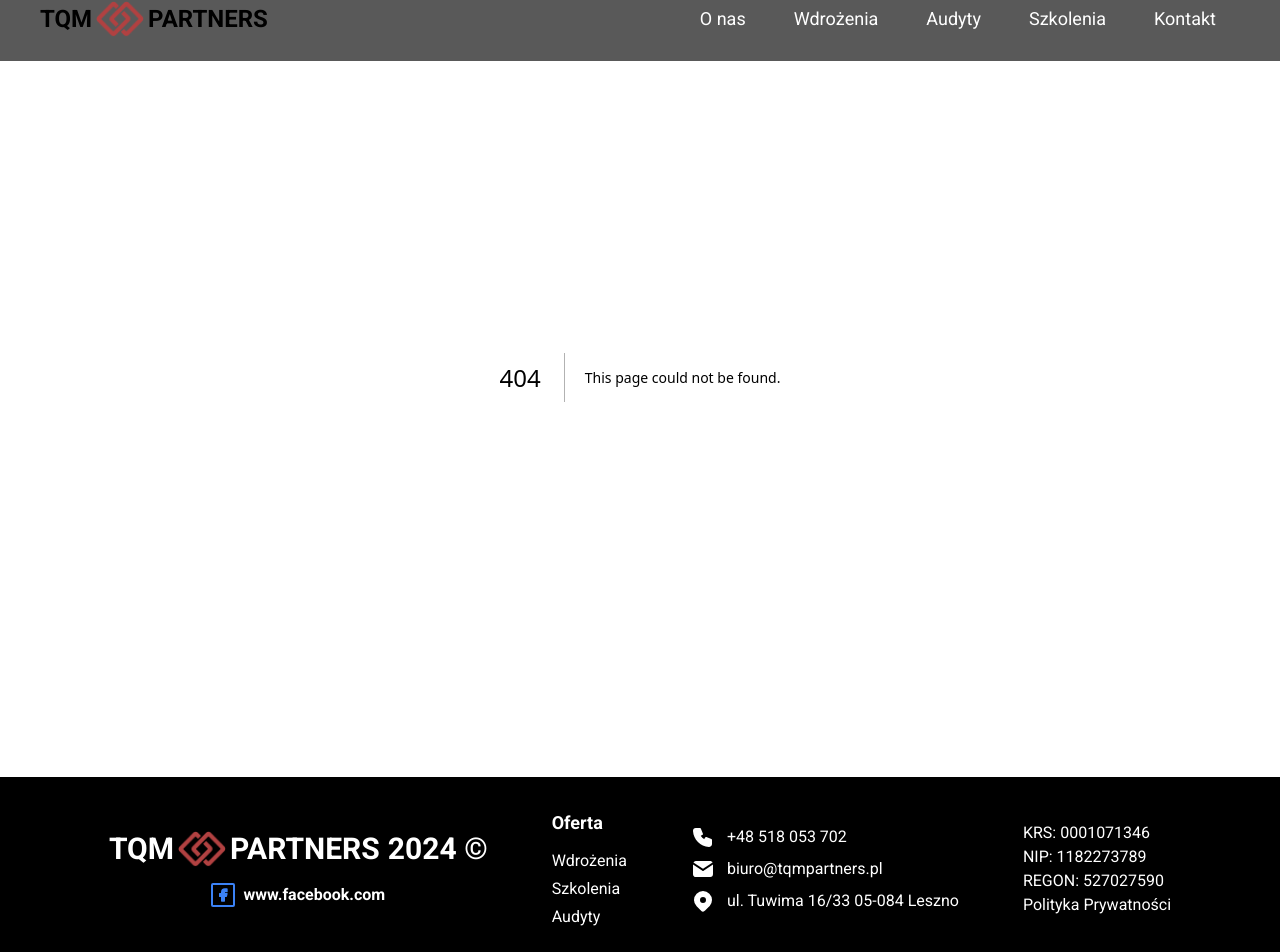
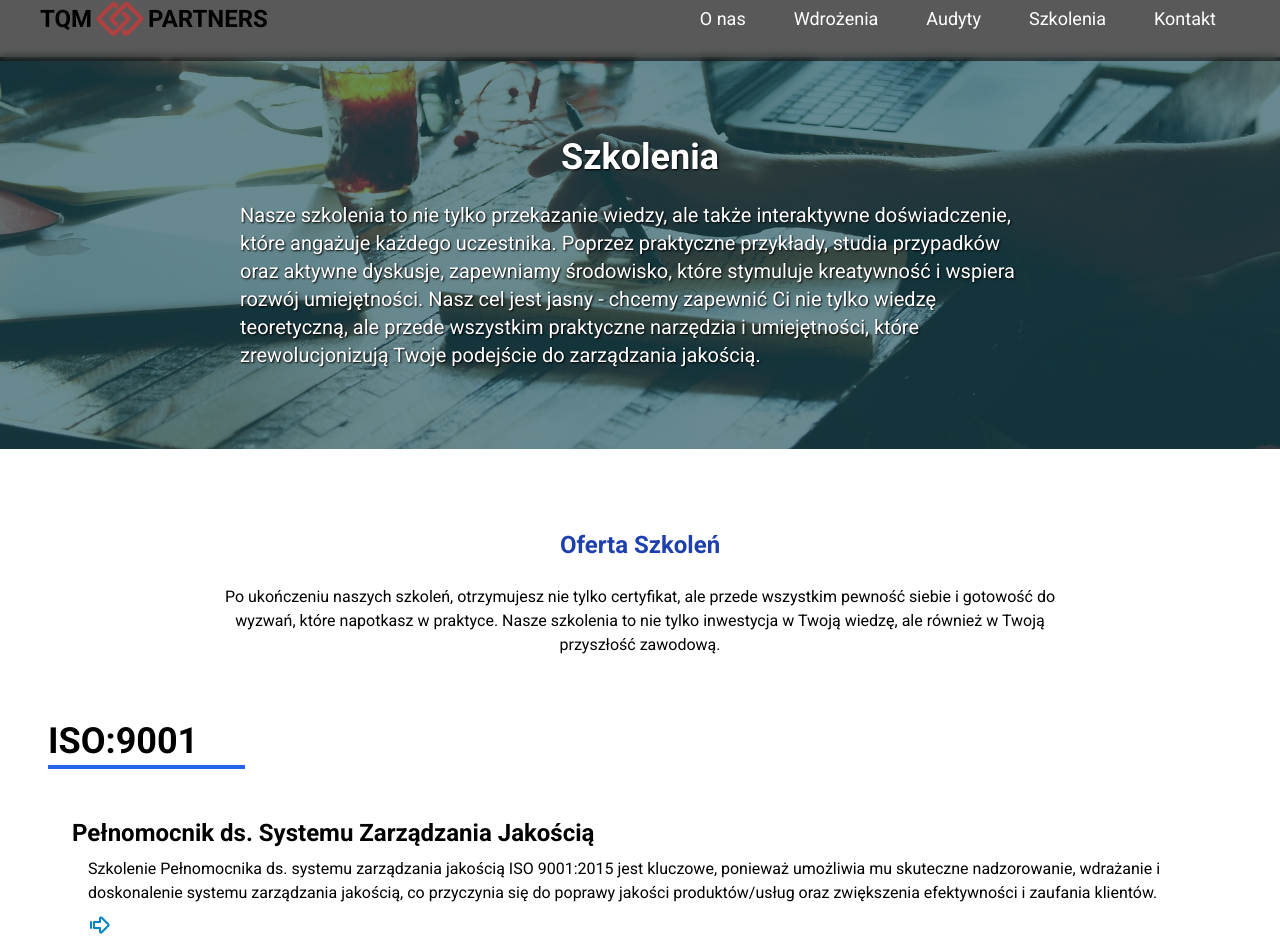
Before and after one commit to SoT03/tqm, a Next.js app: page /szkolenia in a window 1280 px wide. Before the commit this address had no page. Shown: the part 23-975 px from the top of the page. Built offline with nearby package versions, Linux system fonts and the light colour scheme.

Commit message:
created working training rows

```diff
--- /dev/null
+++ b/components/szkolenia/main.tsx
@@ -0,0 +1,48 @@
+import Section from '../util/section/Section';
+import SectionTitle from '../util/section/SectionTitle';
+import data from '../../data/trainingData.json';
+import TrainingRow from './row';
+
+const trainings = [
+	{
+		title: 'ISO:9001',
+		trainings: [
+			{
+				title: 'Pełnomocnik ds. Systemu Zarządzania Jakością',
+				desc: 'Szkolenie Pełnomocnika ds. systemu zarządzania jakością ISO 9001:2015 jest kluczowe, ponieważ umożliwia mu skuteczne nadzorowanie, wdrażanie i doskonalenie systemu zarządzania jakością, co przyczynia się do poprawy jakości produktów/usług oraz zwiększenia efektywności i zaufania klientów.',
+				link: '/szkolenia/iso9001-pelnomocnik-ds-systemu-zarzadzania-jakoscia/',
+			},
+			{
+				title: 'Audytor wewnętrzny SZJ ISO 9001:2015',
+				desc: 'Szkolenie audytora wewnętrznego SZJ ISO 9001:2015 jest istotne, ponieważ umożliwia osobie przeprowadzanie skutecznych i efektywnych audytów wewnętrznych, co pomaga w zapewnieniu zgodności z wymaganiami normy ISO 9001:2015 oraz ciągłym doskonaleniu systemu zarządzania jakością w organizacji.',
+				link: '/szkolenia/iso9001-audytor-wewnetrzny/',
+			},
+			{
+				title: 'Wymagania normy ISO 9001',
+				desc: 'Szkolenie w zakresie wymagań normy ISO 9001 jest niezbędne, aby organizacje mogły zrozumieć i skutecznie wdrożyć zasady zarządzania jakością, co prowadzi do poprawy procesów, zwiększenia satysfakcji klientów oraz osiągnięcia lepszych wyników biznesowych.',
+				link: '/szkolenia/iso9001-wymagania-normy/',
+			},
+		],
+	},
+];
+
+const MainSection = () => {
+	return (
+		<Section id='szkolenia'>
+			<div className='mb-12'>
+				<SectionTitle title='Oferta Szkoleń' />
+				<p className='mt-6 text-center lg:px-44'>
+					Po ukończeniu naszych szkoleń, otrzymujesz nie tylko certyfikat, ale
+					przede wszystkim pewność siebie i gotowość do wyzwań, które napotkasz
+					w praktyce. Nasze szkolenia to nie tylko inwestycja w Twoją wiedzę,
+					ale również w Twoją przyszłość zawodową.
+				</p>
+			</div>
+			{trainings.map((item) => (
+				<TrainingRow data={item} key={item.title} />
+			))}
+		</Section>
+	);
+};
+
+export default MainSection;
--- /dev/null
+++ b/components/szkolenia/row.tsx
@@ -0,0 +1,42 @@
+import Link from 'next/link';
+import SectionHr from '../util/section/Sectionhr';
+import { IconArrowBigRightLine } from '@tabler/icons-react';
+
+type RowProps = {
+	data: {
+		title: string;
+		trainings: { title: string; desc: string; link: string }[];
+	};
+};
+
+const TrainingRow = ({ data }: RowProps) => {
+	return (
+		<div className='my-16 '>
+			<div className='mb-6'>
+				<h2 className='text-4xl font-bold text-center mb-1 lg:text-left'>
+					{data.title}
+				</h2>
+				<SectionHr />
+			</div>
+			<ul>
+				{data.trainings.map((training) => (
+					<li
+						className='group my-4 md:p-6 hover:bg-slate-100 transition-colors duration-500 cursor-pointer'
+						key={training.title}>
+						<Link href={training.link}>
+							<h3 className='text-2xl font-bold duration-300 group-hover:text-sky-600 transition-colors  mb-2'>
+								{training.title}
+							</h3>
+							<div className='ml-4'>
+								<p className='mb-2 '>{training.desc}</p>
+								<IconArrowBigRightLine className='text-sky-600 group-hover:translate-x-4 duration-500 transition-transform' />
+							</div>
+						</Link>
+					</li>
+				))}
+			</ul>
+		</div>
+	);
+};
+
+export default TrainingRow;
--- a/components/wdrozenia/Header.tsx
+++ b/components/wdrozenia/Header.tsx
@@ -1,26 +1,29 @@
 import { useWindowSize } from '@/hooks/useWindowSize';
+type HeaderProps = {
+	data: {
+		img_mobile: string;
+		img: string;
+		title: string;
+		content: string;
+	};
+};
 
-const Header = () => {
+const Header = ({ data }: HeaderProps) => {
 	const size = useWindowSize();
 
 	return (
 		<header
 			style={{
-				backgroundImage: `url('/img/wdrozenia/businessman_${
-					size.width >= 768 ? 'big' : 'small'
-				}.jpg')`,
+				backgroundImage: `url('${
+					size.width >= 768 ? data.img : data.img_mobile
+				}')`,
 			}}
 			className='mt-16 relative bg-center bg-cover text-white  z-0'>
 			<div className='wrapper flex flex-col items-center gap-2 p-8 md:px-20 md:gap-6 lg:px-44 lg:py-12 lg:mt-20 xl:py-20 xl:px-60'>
 				<h1 className='text-2xl font-bold text-shadow md:text-4xl'>
-					Wdrożenia
+					{data.title}
 				</h1>
-				<p className='text-shadow lg:text-xl'>
-					Nasze projekty wdrożeniowe realizowane są z wykorzystaniem metodyki
-					Kaizen, zgodnie z którą angażujemy wszystkich pracowników organizacji,
-					niezależnie od szczebla, w stałe poszukiwanie pomysłów udoskonalenia
-					wszystkich obszarów organizacji.{' '}
-				</p>
+				<p className='text-shadow lg:text-xl'>{data.content}</p>
 			</div>
 			<div className='bg-shadow '></div>
 		</header>
--- a/components/wdrozenia/main.tsx
+++ b/components/wdrozenia/main.tsx
@@ -5,7 +5,7 @@ import data from '../../data/implementationData.json';
 import Card from '../OfferCard';
 
 const MainSection = () => {
-	console.log(data);
+
 
 	return (
 		<Section id='wdrozenia'>
--- /dev/null
+++ b/data/trainingData.json
@@ -0,0 +1,35 @@
+[
+	{
+		"id": "iso9001-pelnomocnik-ds-systemu-zarzadzania-jakoscia",
+		"name": "ISO:9001",
+		"info": {
+			"desc": "Pełnomocnik ds. Systemu Zarządzania Jakością",
+			"link": "/szkolenia/iso9001-pelnomocnik-ds-systemu-zarzadzania-jakoscia/"
+		},
+		"newForm": false
+	},
+	{
+		"id": "iso9001-audytor-wewnetrzny",
+		"name": "ISO:9001",
+		"info": {
+			"desc": "Audytor wewnętrzny SZJ ISO 9001:2015",
+			"link": "/szkolenia/iso9001-audytor-wewnetrzny/"
+		}
+	},
+	{
+		"id": "iso9001-wymagania-normy",
+		"name": "ISO:9001",
+		"info": {
+			"desc": "Audytor wewnętrzny SZJ ISO 9001:2015",
+			"link": "/szkolenia/iso9001-wymagania-normy/"
+		}
+	},
+	{
+		"id": "iso14001-pelnomocnik-ds-systemu-zarzadzania-srodowiskowego",
+		"name": "ISO:14001",
+		"info": {
+			"desc": "Pełnomocnik ds. Systemu Zarządzania Środowiskowego",
+			"link": "/szkolenia/iso14001-wymagania-normy/"
+		}
+	}
+]
--- /dev/null
+++ b/pages/szkolenia/index.tsx
@@ -0,0 +1,22 @@
+import Header from '@/components/wdrozenia/Header';
+import MainSection from '@/components/szkolenia/main';
+
+const Home = () => {
+	return (
+		<>
+			<Header
+				data={{
+					img: '/img/szkolenia/startup_big.jpg',
+					img_mobile: '/img/szkolenia/startup_small.jpg',
+					title: 'Szkolenia',
+					content:
+						'Nasze szkolenia to nie tylko przekazanie wiedzy, ale także interaktywne doświadczenie, które angażuje każdego uczestnika. Poprzez praktyczne przykłady, studia przypadków oraz aktywne dyskusje, zapewniamy środowisko, które stymuluje kreatywność i wspiera rozwój umiejętności. Nasz cel jest jasny - chcemy zapewnić Ci nie tylko wiedzę teoretyczną, ale przede wszystkim praktyczne narzędzia i umiejętności, które zrewolucjonizują Twoje podejście do zarządzania jakością.',
+				}}
+			/>
+			<main>
+				<MainSection />
+			</main>
+		</>
+	);
+};
+export default Home;
--- a/pages/wdrozenia/index.tsx
+++ b/pages/wdrozenia/index.tsx
@@ -5,7 +5,15 @@ import MainSection from '@/components/wdrozenia/main';
 const Home = () => {
 	return (
 		<>
-			<Header />
+			<Header
+				data={{
+					img: '/img/wdrozenia/businessman_big.jpg',
+					img_mobile: '/img/wdrozenia/businessman_small.jpg',
+					title: 'Wdrożenia',
+					content:
+						'Nasze projekty wdrożeniowe realizowane są z wykorzystaniem metodyki  Kaizen, zgodnie z którą angażujemy wszystkich pracowników organizacji, niezależnie od szczebla, w stałe poszukiwanie pomysłów udoskonalenia wszystkich obszarów organizacji.',
+				}}
+			/>
 			<main>
 				<MainSection />
 				<Hero text='Nie znalazłeś wdrożenia którego szukasz lub potrzebujesz pomocy przy wyborze ?' />
```
Also changed, not shown: public/img/szkolenia/startup_big.jpg (added), public/img/szkolenia/startup_small.jpg (added).
